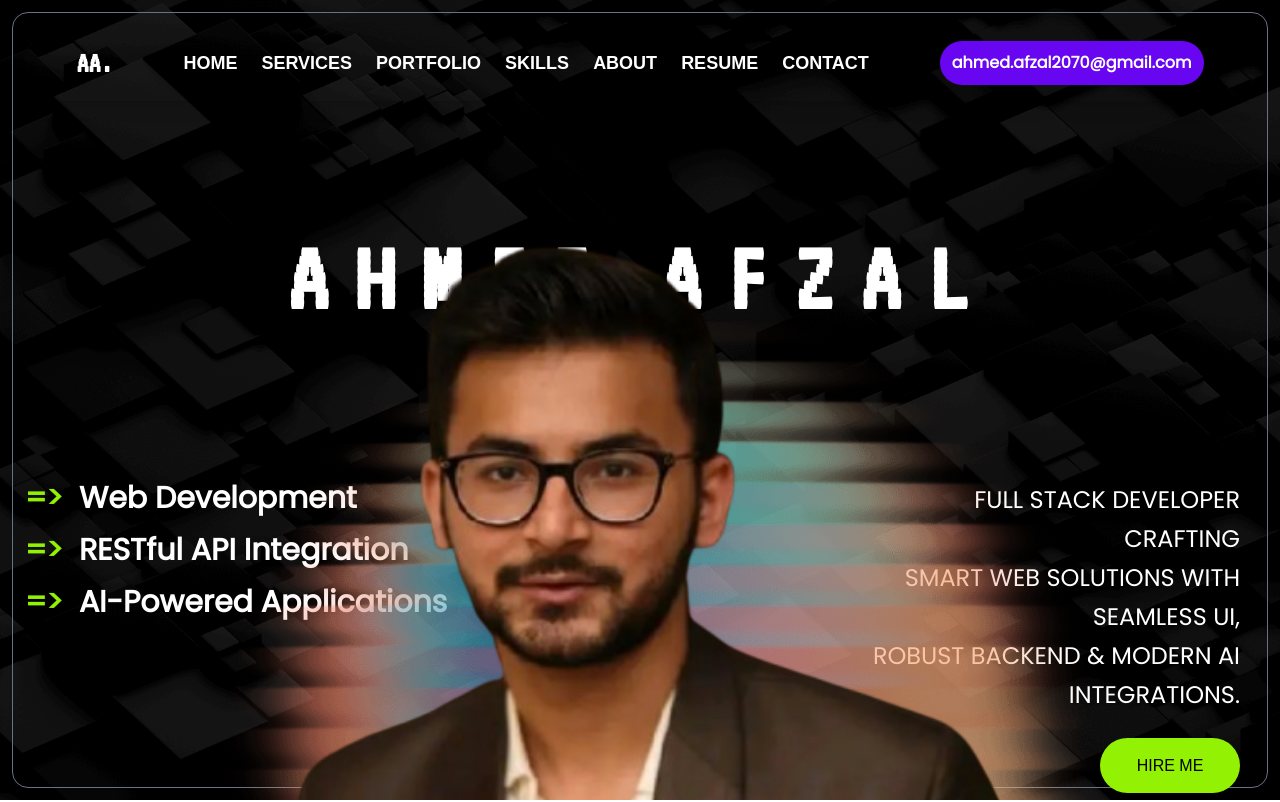
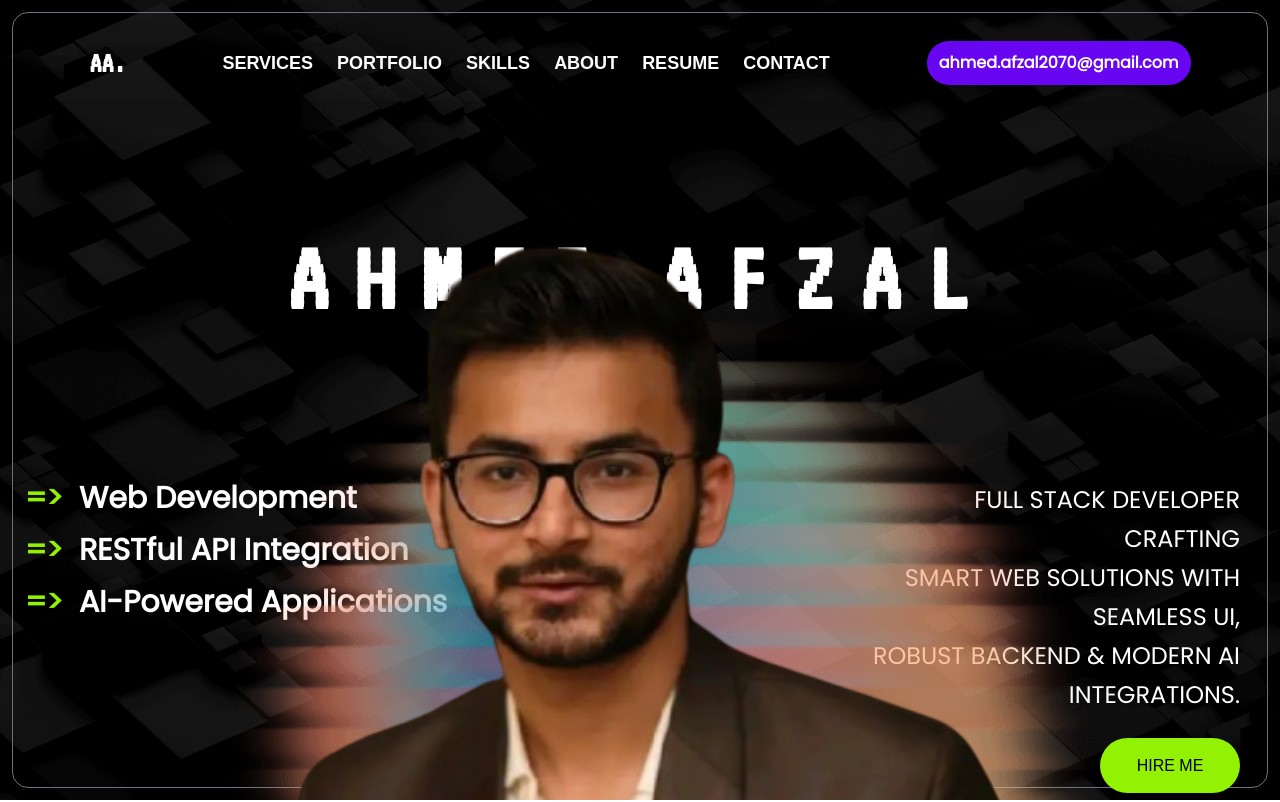
Before and after one commit to ahmedafzal98/ahmed-portfolio, a Next.js app: page / in a window 1280 px wide. Shown: the top 802 px of the page. Built offline with nearby package versions, Linux system fonts and the light colour scheme.

Commit message:
REMOVE HOME

```diff
--- a/src/components/Navbar.tsx
+++ b/src/components/Navbar.tsx
@@ -5,7 +5,6 @@ import React, { useState, useEffect } from "react";
 const Navbar: React.FC = () => {
   const [isOpen, setIsOpen] = useState(false);
   const options: string[] = [
-    "HOME",
     "SERVICES",
     "PORTFOLIO",
     "SKILLS",
@@ -115,7 +114,7 @@ const Navbar: React.FC = () => {
         </div>
 
         {/* Drawer Body */}
-        <div className="flex flex-col h-full px-6 pt-10 pb-6 overflow-y-auto justify-between">
+        <div className="flex flex-col h-full px-6 pt-10 pb-6 overflow-y-auto">
           {/* Top Navigation Links */}
           <div className="space-y-6">
             {options.map((item, index) => (
```
